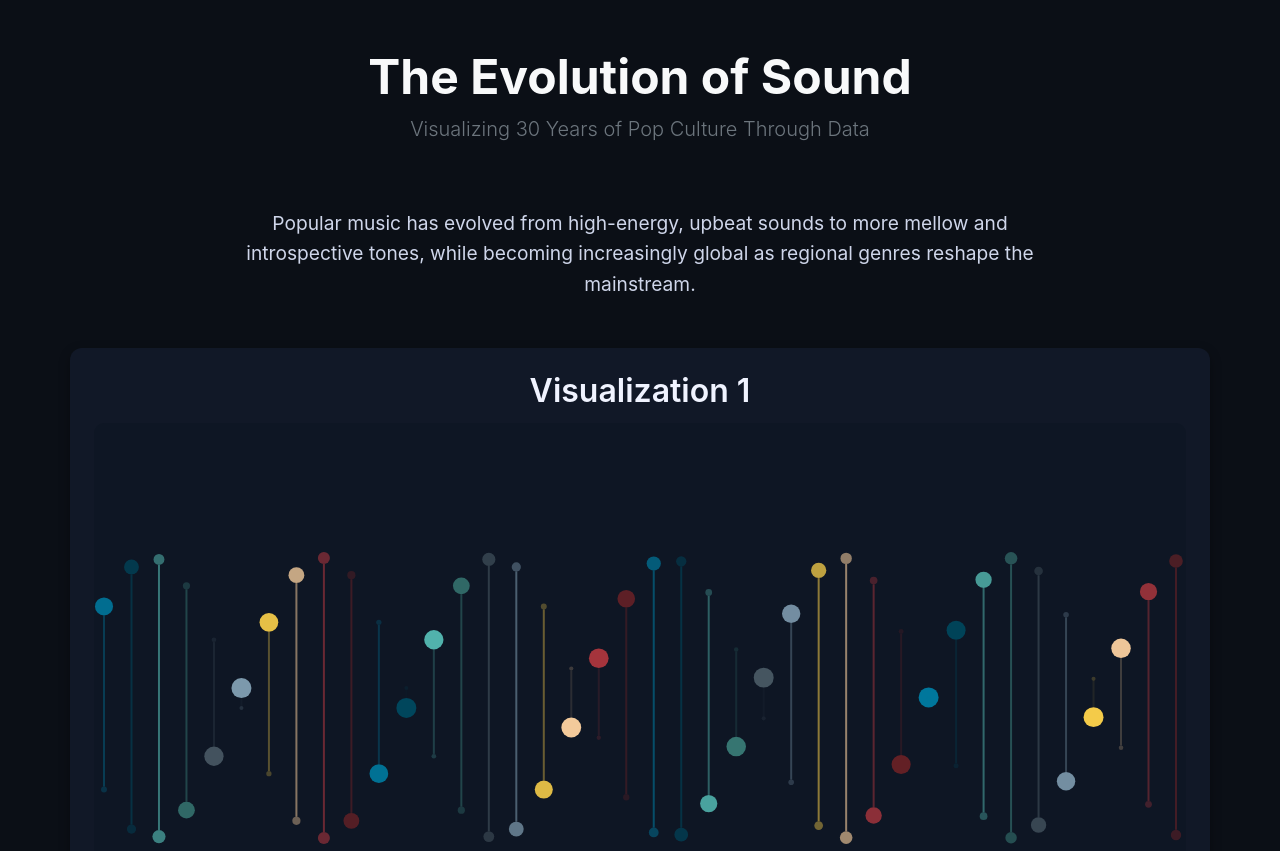
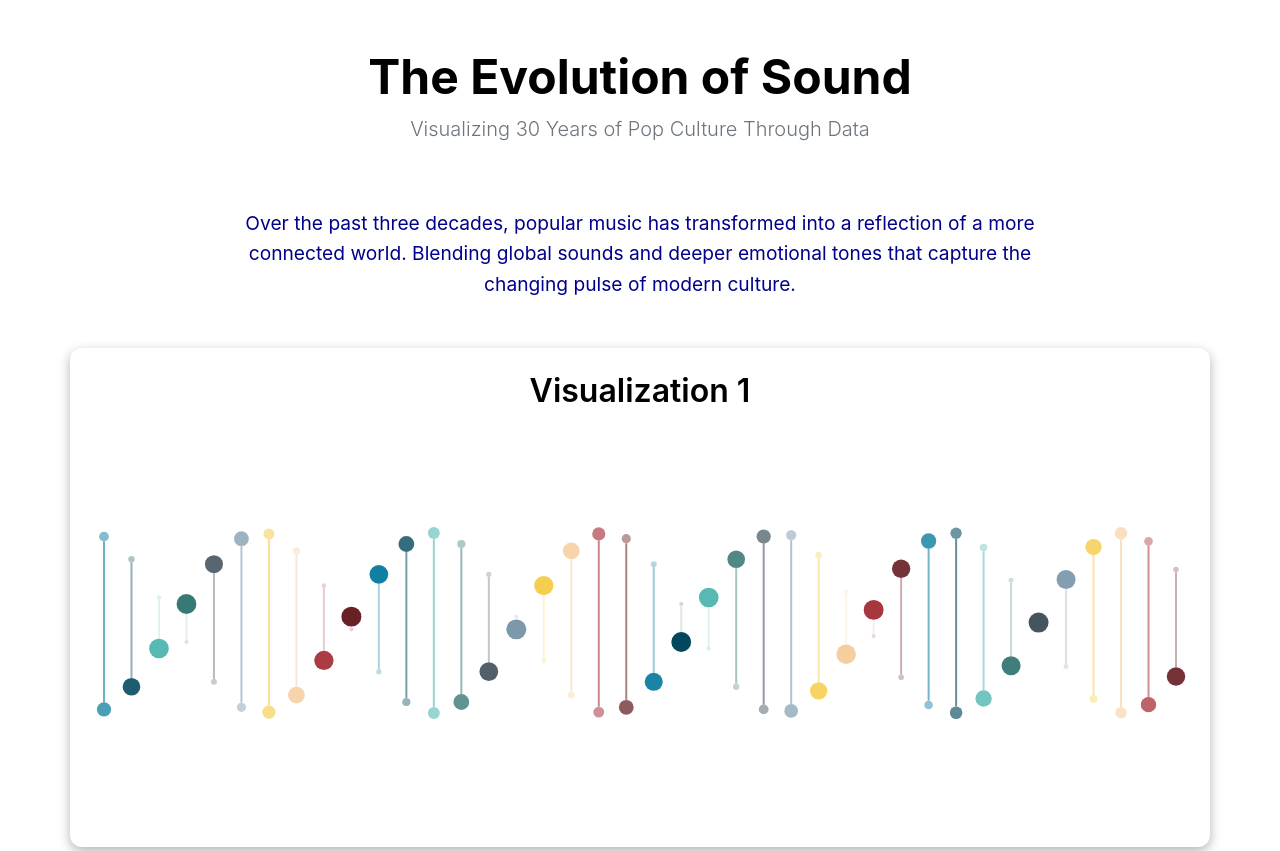
Before and after one commit to Avi04w/316_Final_Project, a plain HTML site: page index.html in a window 1280 px wide. Shown: the top 851 px of the page. Drawn offline with nearby package versions, Linux system fonts and the light colour scheme.

Commit message:
ui updates and made genome smaller to look more realistic

```diff
--- a/css/style.css
+++ b/css/style.css
@@ -1,5 +1,5 @@
 body {
-    background-color: #0b0f16;
+    /*background-color: #0b0f16;*/
     color: #000000;
     font-family: 'Inter', system-ui, sans-serif;
     margin: 0;
@@ -14,11 +14,11 @@ header {
     margin: 0 auto;
     font-size: 1.2rem;
     line-height: 1.6;
-    color: #cfd6ea;
+    color: darkblue;
 }
 
 .chart-container {
-    background: #111827;
+    /*background: #111827;*/
     border-radius: 12px;
     padding: 1.5rem;
     box-shadow: 0 4px 12px rgba(0, 0, 0, 0.3);
@@ -27,14 +27,14 @@ header {
 .chart-title {
     text-align: center;
     font-weight: 600;
-    color: #f0f3ff;
+    color: black;
     margin-bottom: 0.8rem;
 }
 
 .chart-space {
     width: 100%;
-    height: 550px;
-    background: #0e1624;
+    height: 400px;
+    /*background: #0e1624;*/
     border-radius: 10px;
     overflow: hidden;
 
--- a/index.html
+++ b/index.html
@@ -22,14 +22,13 @@
 <script src="https://cdn.jsdelivr.net/npm/bootstrap@5.3.3/dist/js/bootstrap.bundle.min.js" integrity="sha384-YvpcrYf0tY3lHB60NNkmXc5s9fDVZLESaAA55NDzOxhy9GkcIdslK1eN7N6jIeHz" crossorigin="anonymous"></script>
 
 <header class="text-center py-5">
-    <h1 class="display-5 fw-bold text-light">The Evolution of Sound</h1>
+    <h1 class="display-5 fw-bold">The Evolution of Sound</h1>
     <p class="lead text-secondary">Visualizing 30 Years of Pop Culture Through Data</p>
 </header>
 
 <section class="container text-center mb-5">
     <p class="main-message">
-        Popular music has evolved from high-energy, upbeat sounds to more mellow and introspective tones,
-        while becoming increasingly global as regional genres reshape the mainstream.
+        Over the past three decades, popular music has transformed into a reflection of a more connected world. Blending global sounds and deeper emotional tones that capture the changing pulse of modern culture.
     </p>
 </section>
 
--- a/js/vis1.js
+++ b/js/vis1.js
@@ -7,7 +7,7 @@ class AudioGenomeHelix {
         // --- Configuration and defaults ---
         this.selector = selector;
         this.width = config.width || document.querySelector(selector).offsetWidth;
-        this.height = config.height || 300;
+        this.height = config.height || 200;
         this.numX = config.numX || 40;
         this.speed = config.speed || 0.02;
         this.torsion = 0.5; // fixed torsion
@@ -30,7 +30,7 @@ class AudioGenomeHelix {
         this.svg.append("rect")
             .attr("width", this.width)
             .attr("height", this.height)
-            .attr("fill", "#0e1624");
+            .attr("fill", "white");
 
         this.container = this.svg.append("g");
         this.counter = 0;
@@ -101,7 +101,7 @@ class AudioGenomeHelix {
 
     start() {
         // Animation loop
-        this.timer = d3.interval(() => this.draw(), 25);
+        this.timer = d3.interval(() => this.draw(), 10);
     }
 
     stop() {
```
